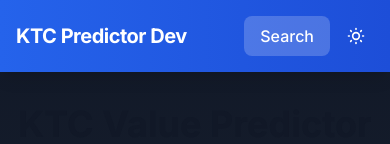
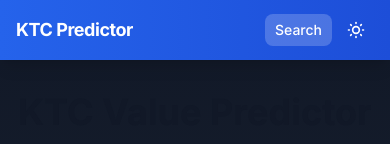
Before and after one commit to jkap86/ktc-predictor, a Next.js app in the folder frontend/: page / in a window 390 px wide. Shown: the top 144 px of the page. Built offline with nearby package versions, Linux system fonts and the light colour scheme; no server answers.

Commit message:
Fix header overflow on mobile
Add overflow-x:hidden to html/body, flex-wrap on nav items, shrink
text/padding on mobile breakpoints. ModelSelector truncates at 120px
on small screens.

```diff
--- a/frontend/src/app/globals.css
+++ b/frontend/src/app/globals.css
@@ -12,6 +12,10 @@
   --foreground-rgb: 243, 244, 246;
   --background-start: 17, 24, 39;
   --background-end: 31, 41, 55;
+}
+
+html, body {
+  overflow-x: hidden;
 }
 
 body {
--- a/frontend/src/app/layout.tsx
+++ b/frontend/src/app/layout.tsx
@@ -17,7 +17,7 @@ function NavLink({ href, children }: { href: string; children: React.ReactNode }
   return (
     <Link
       href={href}
-      className={`px-4 py-2 rounded-lg transition-all duration-200 ${
+      className={`px-2.5 sm:px-4 py-1.5 sm:py-2 rounded-lg text-sm sm:text-base transition-all duration-200 ${
         isActive ? 'bg-white/20 font-medium' : 'hover:bg-white/10'
       }`}
     >
@@ -71,16 +71,16 @@ export default function RootLayout({ children }: { children: React.ReactNode })
       </head>
       <body className={inter.className}>
         <ModelProvider>
-          <nav className="bg-gradient-to-r from-blue-600 to-blue-700 text-white shadow-lg">
-            <div className="max-w-7xl mx-auto px-4 py-4">
-              <div className="flex items-center justify-between">
+          <nav className="bg-gradient-to-r from-blue-600 to-blue-700 text-white shadow-lg w-full overflow-hidden">
+            <div className="max-w-7xl mx-auto px-4 py-3">
+              <div className="flex items-center justify-between gap-2 flex-wrap">
                 <Link
                   href="/"
-                  className="text-xl font-bold tracking-tight hover:opacity-90 transition-opacity"
+                  className="text-lg sm:text-xl font-bold tracking-tight hover:opacity-90 transition-opacity shrink-0"
                 >
-                  KTC Predictor Dev
+                  KTC Predictor
                 </Link>
-                <div className="flex items-center gap-2">
+                <div className="flex items-center gap-1.5 sm:gap-2 min-w-0">
                   <ModelSelector />
                   <NavLink href="/">Search</NavLink>
                   <ThemeToggle />
--- a/frontend/src/components/ModelSelector.tsx
+++ b/frontend/src/components/ModelSelector.tsx
@@ -14,7 +14,7 @@ export default function ModelSelector() {
     <select
       value={selectedModelId || ''}
       onChange={(e) => setSelectedModelId(e.target.value)}
-      className="px-3 py-1.5 rounded-lg bg-white/10 text-white text-sm border border-white/20 hover:bg-white/20 transition-colors cursor-pointer focus:outline-none focus:ring-2 focus:ring-white/30"
+      className="px-2 sm:px-3 py-1.5 rounded-lg bg-white/10 text-white text-xs sm:text-sm border border-white/20 hover:bg-white/20 transition-colors cursor-pointer focus:outline-none focus:ring-2 focus:ring-white/30 max-w-[120px] sm:max-w-none truncate"
     >
       {visibleModels.map((model) => (
         <option key={model.id} value={model.id} className="bg-gray-800 text-white">
```
